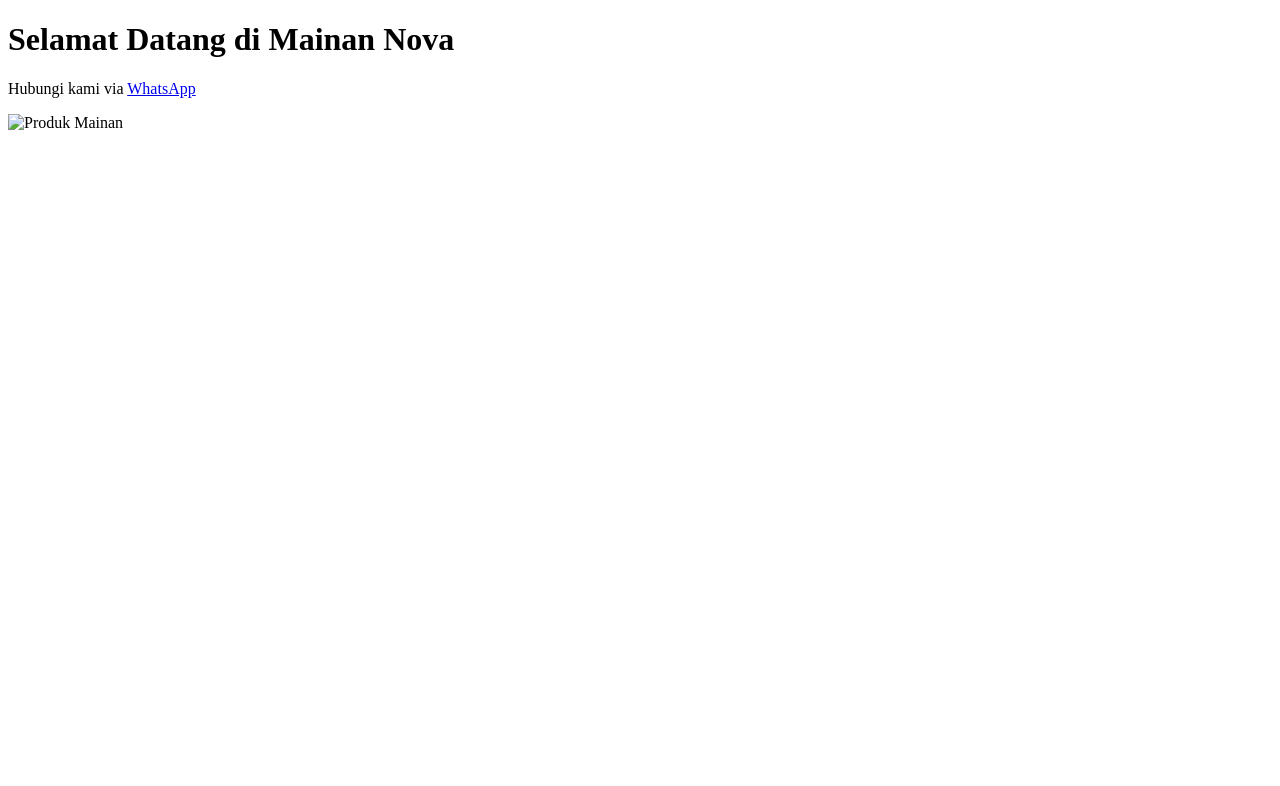
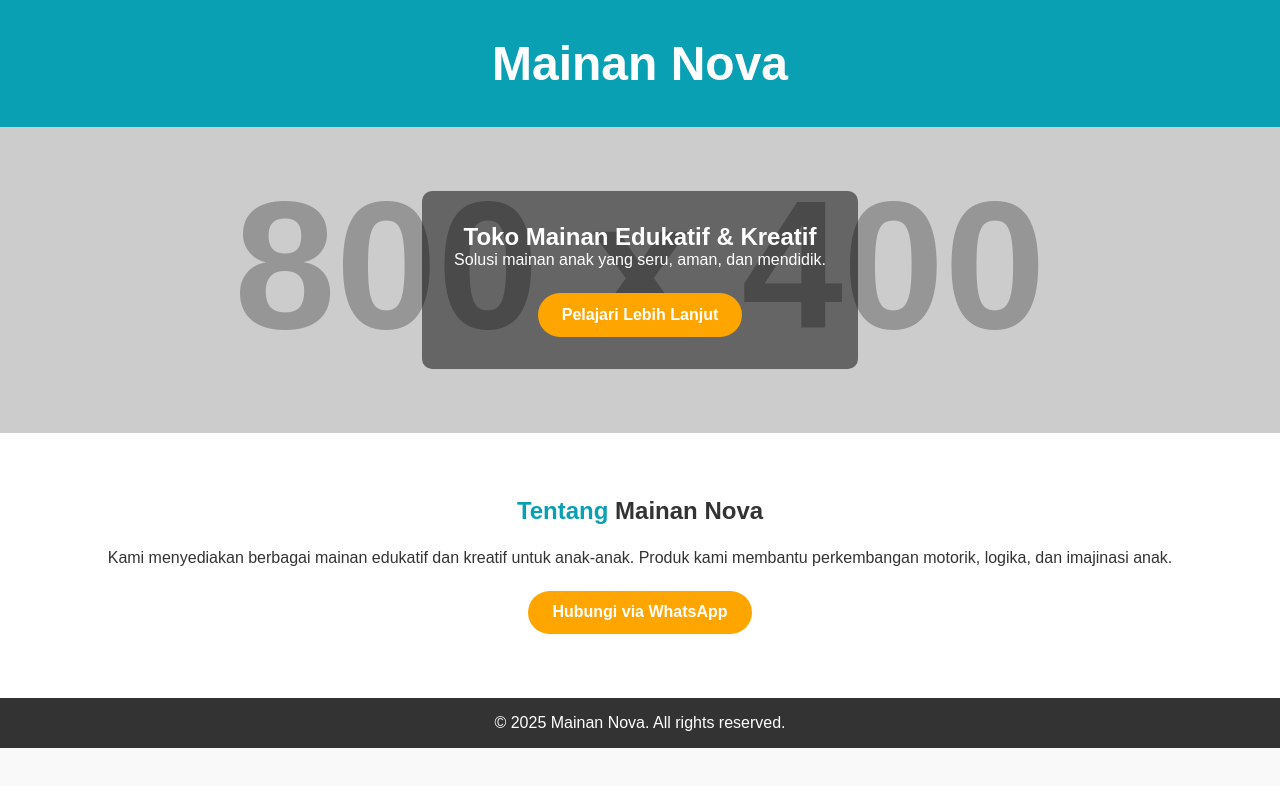
Before and after one commit to Logchell/Nova17.Website, a plain HTML site: page index.html in a window 1280 px wide. Drawn offline with Linux system fonts and the light colour scheme; placeholder pictures from the web are drawn by us.

Commit message:
Add files via upload

```diff
--- a/index.html
+++ b/index.html
@@ -1,13 +1,35 @@
 <!DOCTYPE html>
 <html lang="id">
 <head>
-  <meta charset="UTF-8">
-  <meta name="viewport" content="width=device-width, initial-scale=1.0">
+  <meta charset="UTF-8" />
+  <meta name="viewport" content="width=device-width, initial-scale=1.0"/>
   <title>Mainan Nova</title>
+  <link rel="stylesheet" href="style.css" />
 </head>
 <body>
-  <h1>Selamat Datang di Mainan Nova</h1>
-  <p>Hubungi kami via <a href="https://wa.me/6281568224502">WhatsApp</a></p>
-  <img src="Screenshot_20250511_025659.jpg" alt="Produk Mainan" width="300">
+  <header>
+    <h1>Mainan Nova</h1>
+  </header>
+
+  <section class="hero">
+    <div class="hero-content">
+      <h2>Toko Mainan Edukatif & Kreatif</h2>
+      <p>Solusi mainan anak yang seru, aman, dan mendidik.</p>
+      <a href="#about" class="btn-orange">Pelajari Lebih Lanjut</a>
+    </div>
+  </section>
+
+  <section id="about" class="about">
+    <h2>Tentang <span>Mainan Nova</span></h2>
+    <p>
+      Kami menyediakan berbagai mainan edukatif dan kreatif untuk anak-anak.
+      Produk kami membantu perkembangan motorik, logika, dan imajinasi anak.
+    </p>
+    <a href="https://wa.me/6281568224502" class="btn-orange">Hubungi via WhatsApp</a>
+  </section>
+
+  <footer>
+    <p>&copy; 2025 Mainan Nova. All rights reserved.</p>
+  </footer>
 </body>
 </html>
--- a/style.css
+++ b/style.css
@@ -1,48 +1,71 @@
-body {
-    font-family: Arial, sans-serif;
+* {
   margin: 0;
   padding: 0;
+  box-sizing: border-box;
+}
+
+body {
+  font-family: 'Arial', sans-serif;
   background: #f9f9f9;
+  color: #333;
 }
+
 header {
-    background: #ff595e;
+  background: #0aa0b4;
   color: white;
   text-align: center;
-    padding: 2em 1em;
+  padding: 1.5em 0;
+  font-size: 1.5em;
 }
-.products {
+
+.hero {
+  background: url('https://via.placeholder.com/800x400') no-repeat center center/cover;
+  color: white;
+  text-align: center;
+  padding: 4em 2em;
+}
+
+.hero-content {
+  background-color: rgba(0, 0, 0, 0.5);
+  display: inline-block;
   padding: 2em;
+  border-radius: 10px;
+}
+
+.about {
+  background: #ffffff;
+  padding: 4em 2em;
   text-align: center;
 }
-.product-list {
-    display: flex;
-    justify-content: center;
-    flex-wrap: wrap;
-    gap: 1.5em;
+
+.about h2 {
+  color: #0aa0b4;
+  margin-bottom: 1em;
 }
-.product {
-    background: white;
-    padding: 1em;
-    border-radius: 10px;
-    width: 200px;
-    box-shadow: 0 2px 5px rgba(0,0,0,0.1);
+
+.about h2 span {
+  color: #333;
 }
-.product img {
-    width: 100%;
-    border-radius: 8px;
+
+.btn-orange {
+  display: inline-block;
+  margin-top: 1.5em;
+  background: orange;
+  color: white;
+  padding: 0.8em 1.5em;
+  border-radius: 30px;
+  text-decoration: none;
+  font-weight: bold;
+  transition: background 0.3s;
 }
+
+.btn-orange:hover {
+  background: #e69500;
+}
+
 footer {
   background: #333;
   color: white;
   text-align: center;
   padding: 1em;
 }
-.whatsapp-button {
-    display: inline-block;
-    background: #25D366;
-    color: white;
-    padding: 0.7em 1.5em;
-    margin-bottom: 1em;
-    border-radius: 5px;
-    text-decoration: none;
-}
```
Lines whose indentation alone changed are shown as unchanged.
